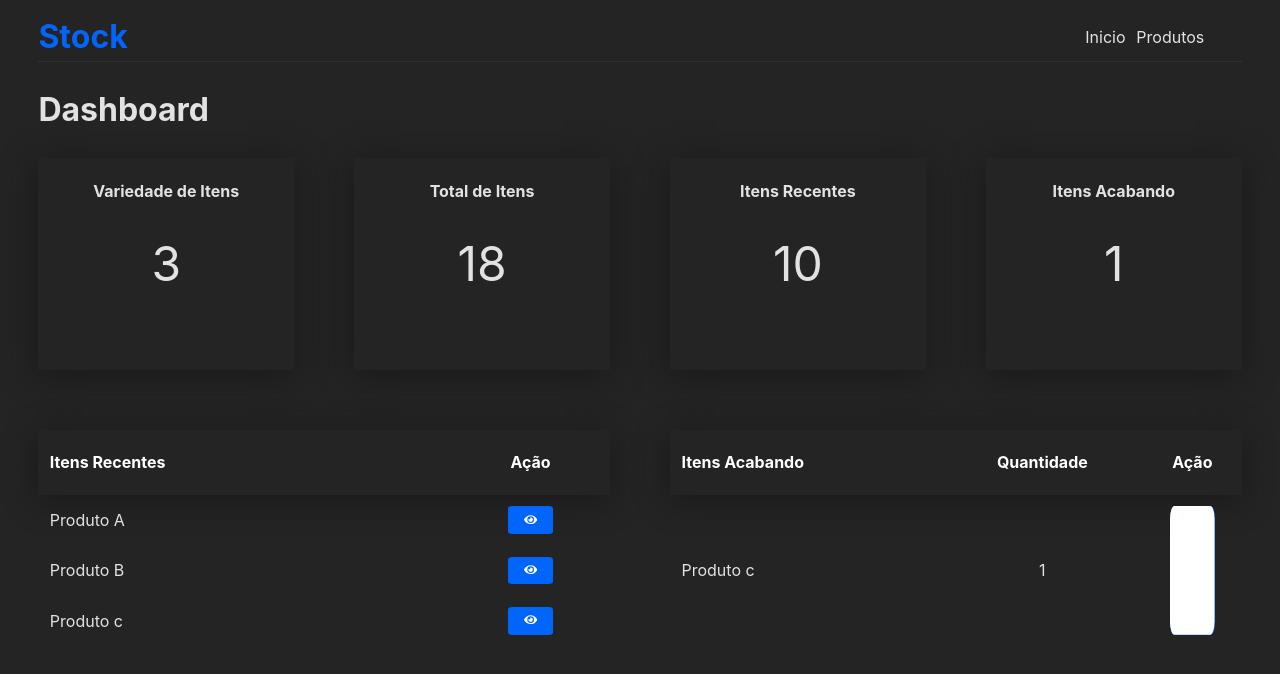
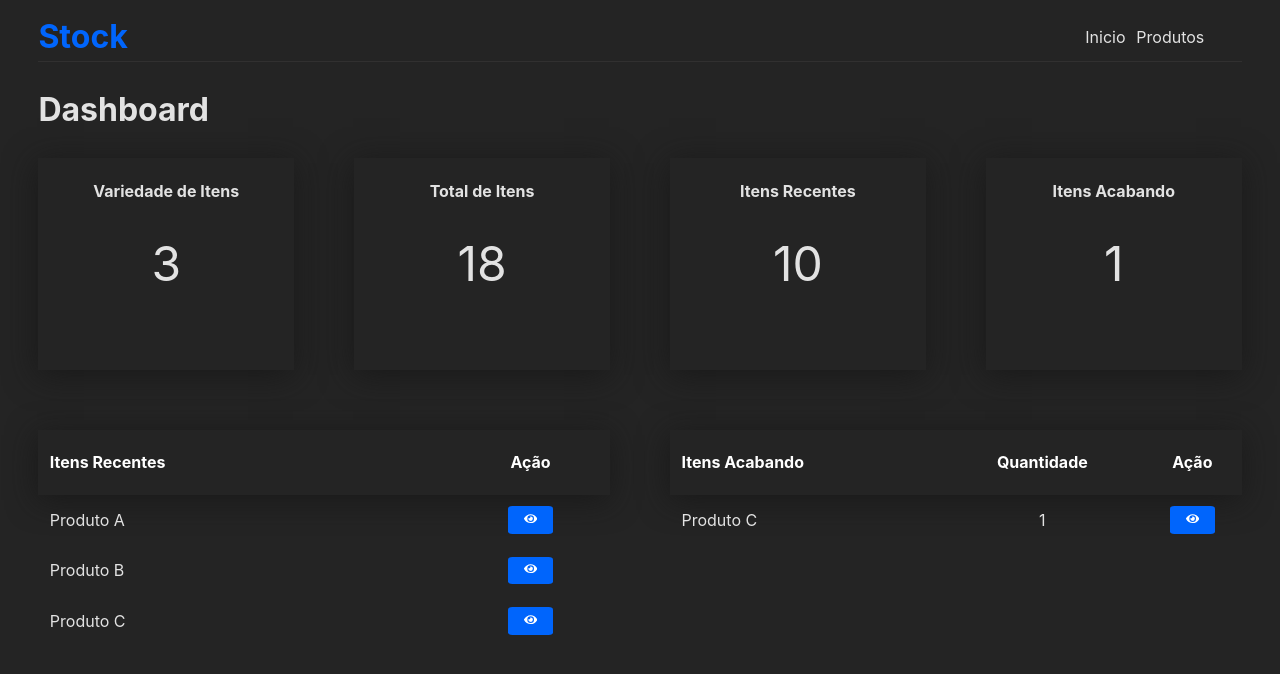
Before and after one commit to EriclysLuckas/React-Nextjs, a React (Vite) app in the folder stockProducts/: page / in a window 1280 px wide. Shown: the top 674 px of the page. Built offline with nearby package versions, Linux system fonts and the light colour scheme; data requests are answered from the project's data file.

Commit message:
Tabela Finalizada

```diff
--- a/stockProducts/src/App.css
+++ b/stockProducts/src/App.css
@@ -4,9 +4,13 @@
   height: 100%;
   padding: 1% 3%;
 }
-.Tables{
+.tables{
   margin-top: 5%;
   gap: 5%;
   display: flex;
   width: 100%;
+
 }
+.TableRec,.TableFaltantes{
+  width: 50%;
+}
--- a/stockProducts/src/App.jsx
+++ b/stockProducts/src/App.jsx
@@ -2,6 +2,8 @@ import './App.css'
 import DashContent from './Components/DashContente/DashContent';
 import HeaderPage from './Components/HeaderPage/HeaderPage';
 import TableContent from './Components/TableContent/TableContent';
+import TableFaltantes from "./Components/TableContent/TableContentFaltantes"
+
 
 function App() {
 
@@ -9,8 +11,15 @@ function App() {
       <>
       <HeaderPage/>
       <DashContent/>
-      <div className = "Tables">
+      <div className = "tables">
+      <div className = "TableRec">
       <TableContent/>
+      </div>
+      <div className = "TableFaltantes">
+      <TableFaltantes/>
+      </div>
+
+
 
       </div>
 
--- a/stockProducts/src/Components/TableContent/TableContent.jsx
+++ b/stockProducts/src/Components/TableContent/TableContent.jsx
@@ -1,13 +1,11 @@
 import style from "./TableContent.module.css";
-import TableFaltantes from "../TableContentFaltante/TableContentFaltantes"
 import Utils from '../../Utils/Utils';
 import { FaEye } from "react-icons/fa";
 
 export default function TableContent() {
   const base = Utils()
   return (
-    <div className={style.Table}>
-      <div className={style.tableCont}>
+
         <table>
 
           <thead>
@@ -31,11 +29,7 @@ export default function TableContent() {
           </tbody>
 
         </table>
-      </div>
 
-      <TableFaltantes />
-
-    </div>
 
 
 
--- a/stockProducts/src/Components/TableContent/TableContent.module.css
+++ b/stockProducts/src/Components/TableContent/TableContent.module.css
@@ -1,5 +1,5 @@
-.Table{
-  width: 100%;
+/* .Table{
+  width: 50%;
   display: flex;
   gap: 5%;
 }
@@ -8,7 +8,7 @@
   display: flex;
 
 
-}
+} */
 
 /* TABLE */
 
@@ -41,12 +41,10 @@ table tbody tr th {
   text-align:left;
   color: #ffffff;
   height: 5ch;
-  overflow: hidden;
-  white-space: nowrap;
-  text-overflow: ellipsis;
+
 }
 table tbody tr td{
-  height: 5ch;
+  height:5ch;
 
   padding:2%;
   text-align: center;
@@ -60,7 +58,6 @@ table tbody tr td{
 tbody tr td button {
   border-radius: 10%;
   width: 6ch;
-  padding-top: 1%;
   height: 100%;
   color:white;
   border: none;
--- /dev/null
+++ b/stockProducts/src/Components/TableContent/TableContentFaltantes.jsx
@@ -0,0 +1,44 @@
+// eslint-disable-next-line no-unused-vars
+import style from "./TableContent.module.css";
+import Utils from '../../Utils/Utils';
+import { FaEye } from "react-icons/fa";
+
+
+
+export default function TableContentF() {
+
+  const base = Utils()
+  const filteredProducts = base.filter(product => product.quantity < 5);
+
+  return (
+    <div className={style.Table}>
+      <div className={style.tableCont}>
+
+        <table>
+
+          <thead>
+            <tr>
+              <th scope="col">Itens Acabando</th>
+              <th scope="col">Quantidade</th>
+              <th scope="col">Ação</th>
+            </tr>
+          </thead>
+          <tbody>
+
+            {filteredProducts.map((products) => (
+              <tr key={products.id} className={style.trTableF}>
+                <td>{products.name}</td>
+                <td>{products.quantity}</td>
+                <td><button className={style.btnProducts}><FaEye /></button></td>
+              </tr>
+            ))}
+
+
+          </tbody>
+
+        </table>
+      </div>
+    </div>
+
+  )
+}
--- a/stockProducts/src/Components/TableContentFaltante/TableContentFaltantes.jsx
+++ /dev/null
@@ -1,40 +0,0 @@
-// eslint-disable-next-line no-unused-vars
-import style from "../TableContentFaltante/TableContentFaltantes";
-import Utils from '../../Utils/Utils';
-import { FaEye } from "react-icons/fa";
-
-
-
-export default function TableContentF() {
-
-  const base = Utils()
-  const filteredProducts = base.filter(product => product.quantity < 5);
-  return (
-
-<table>
-
-<thead>
-  <tr>
-    <th scope="col">Itens Acabando</th>
-    <th scope="col">Quantidade</th>
-    <th scope="col">Ação</th>
-  </tr>
-</thead>
-<tbody>
-
-  {filteredProducts.map((products) => (
-    <tr key={products.id} className={style.trTableF}>
-      <td>{products.name}</td>
-      <td>{products.quantity}</td>
-      <td><button className={style.btnProducts}><FaEye /></button></td>
-    </tr>
-  ))}
-
-
-</tbody>
-
-</table>
-
-
-      )
-}
--- a/stockProducts/src/Data/db.json
+++ b/stockProducts/src/Data/db.json
@@ -18,7 +18,7 @@
     }  ,
       {
       "id": 3,
-      "name": "Produto c",
+      "name": "Produto C",
       "categoria": "cilios 2",
       "model": "teste" ,
       "quantity": 1,
```
Also changed, not shown: stockProducts/src/Components/TableContentFaltante/TableContentFaltantes.module .css (deleted), 1 other file (tests, documents, lock files or other folders).
